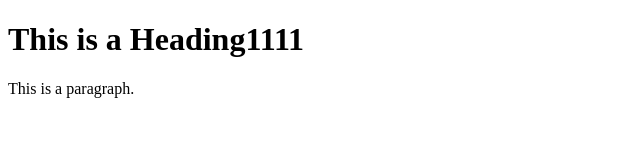
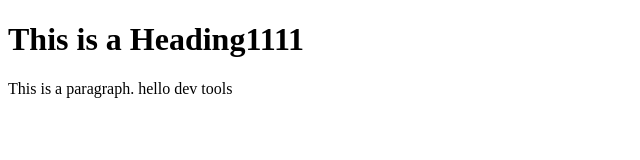
Before and after one commit to debraj1224/project1, a plain HTML site: page index.html in a window 1280 px wide. Shown: the whole page, without its empty margins (0-640 px from the left). Drawn offline with Linux system fonts and the light colour scheme.

Commit message:
Dev Created and modified

```diff
--- a/index.html
+++ b/index.html
@@ -6,7 +6,7 @@
 <body>
 
 <h1>This is a Heading1111</h1>
-<p>This is a paragraph.</p>
+<p>This is a paragraph. hello dev tools</p>
 
 </body>
 </html>
```
